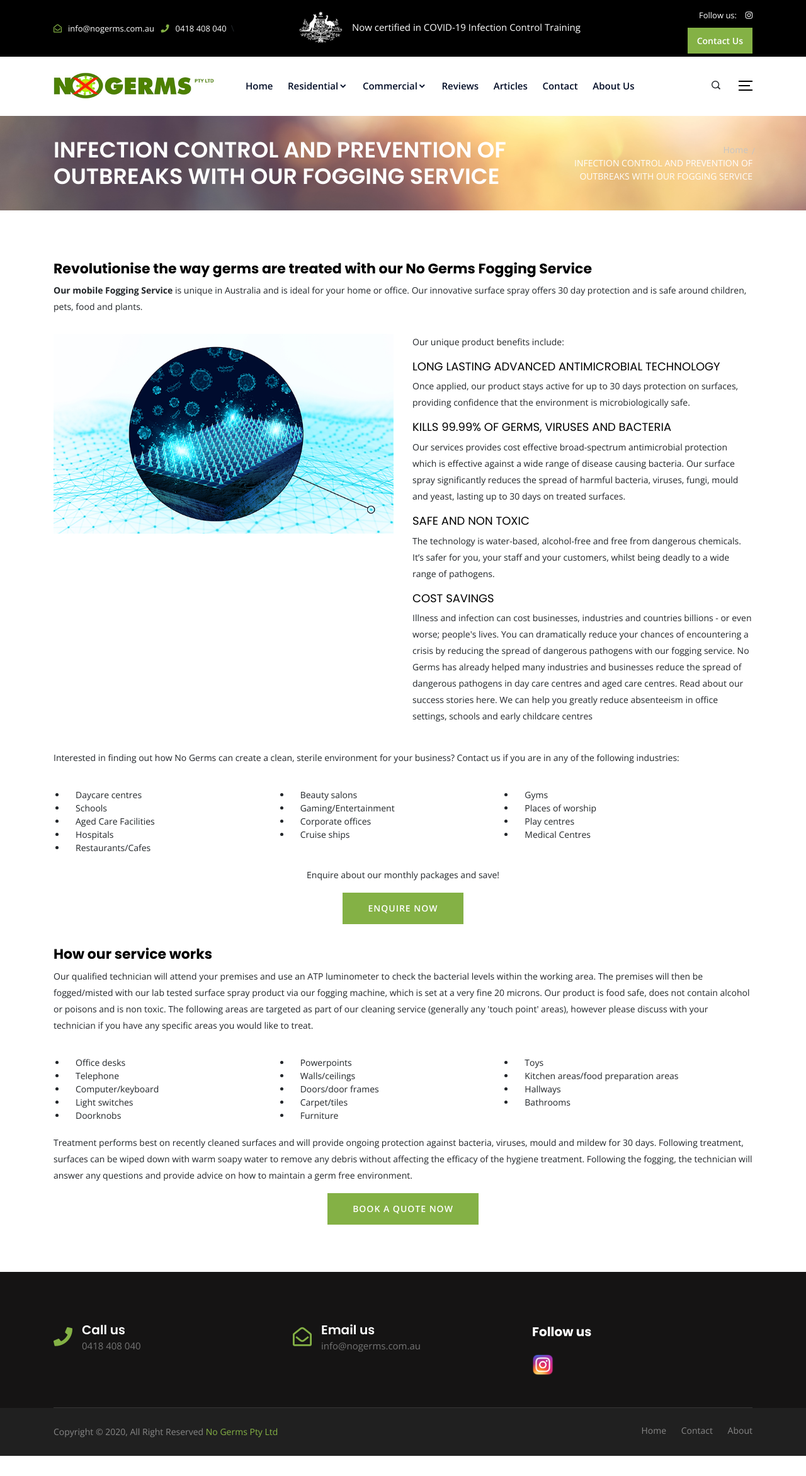
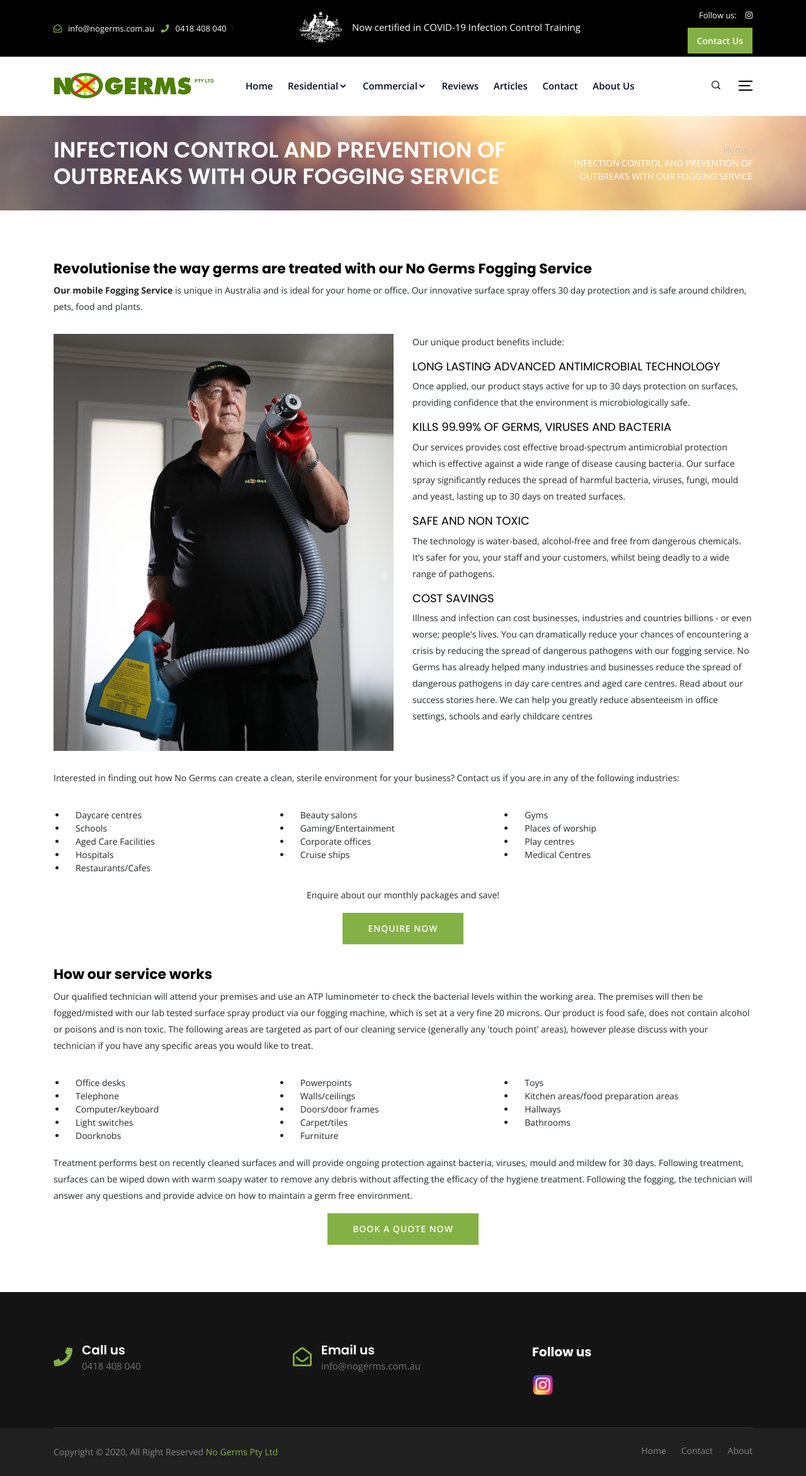
Before and after one commit to nogermsau/nogerms.github.io, a Jekyll site: the page built from _commercial/fogging-and-misting.md, in a window 1280 px wide. Shown: the whole page at 63% size. Built offline with Jekyll 4.4.1, drawn with Linux system fonts in a browser that asks for light colours; before the commit the page ends 2311 px from its top, so only the background shows below that.

Commit message:
fogging-and-misting image

```diff
--- a/_commercial/fogging-and-misting.md
+++ b/_commercial/fogging-and-misting.md
@@ -18,7 +18,7 @@
   <div class="row">
       <div class="col-xl-6 col-lg-12">
           <div class="s-details-img mb-30">
-              <img src="{{site.baseurl}}/assets/img/commercial/Zoono.png" alt="{{page.title}}">
+              <img src="{{site.baseurl}}/assets/img/commercial/fogging-and-misting.jpg" alt="{{page.title}}">
           </div>
       </div>
       <div class="col-xl-6 col-lg-12">
```
Also changed, not shown: assets/img/commercial/fogging-and-misting.jpg (added).
